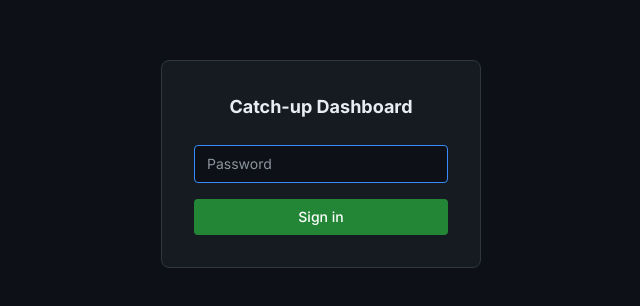
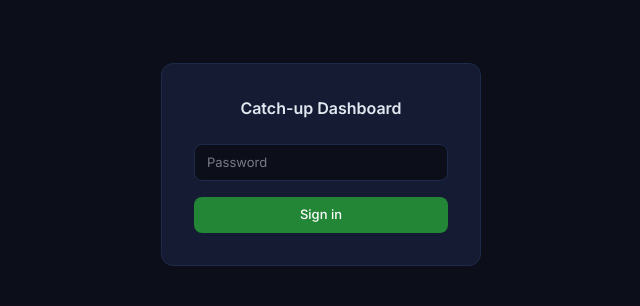
Before and after one commit to emilio510/catchup-dashboard, a Next.js app in the folder dashboard/: page /login in a window 1280 px wide. Shown: the part 236-542 px from the top of the page, without its empty margins (319-959 px from the left). Built offline with nearby package versions, Linux system fonts and the light colour scheme.

Commit message:
feat(ui): update analytics, login, chart to navy/slate theme

```diff
--- a/dashboard/app/analytics/page.tsx
+++ b/dashboard/app/analytics/page.tsx
@@ -18,24 +18,28 @@ export default async function AnalyticsPage({ searchParams }: PageProps) {
   const data = await getAnalyticsData(validDays);
 
   return (
-    <main className="max-w-7xl mx-auto px-6 py-8">
-      <div className="flex items-baseline justify-between mb-6">
-        <div className="flex items-center gap-4">
-          <Link href="/" className="text-sm text-[#8b949e] hover:text-[#e6edf3] transition-colors">
+    <main style={{ maxWidth: 900, margin: "0 auto", padding: "24px" }}>
+      <div style={{ display: "flex", alignItems: "baseline", justifyContent: "space-between", marginBottom: 24 }}>
+        <div style={{ display: "flex", alignItems: "center", gap: 16 }}>
+          <Link href="/" style={{ fontSize: 13, color: "#64748b", textDecoration: "none" }}>
             &larr; Dashboard
           </Link>
-          <h1 className="text-xl font-bold">Inbox Health</h1>
+          <h1 style={{ fontSize: 18, fontWeight: 600 }}>Inbox Health</h1>
         </div>
-        <div className="flex gap-2">
+        <div style={{ display: "flex", gap: 8 }}>
           {[7, 30, 90].map((d) => (
             <Link
               key={d}
               href={`/analytics?days=${d}`}
-              className={`px-3 py-1 text-sm rounded border transition-colors ${
-                d === validDays
-                  ? "border-[#1f6feb] text-[#e6edf3] bg-[#1f6feb]/20"
-                  : "border-[#30363d] text-[#8b949e] hover:border-[#8b949e]"
-              }`}
+              style={{
+                padding: "5px 12px",
+                fontSize: 12,
+                borderRadius: 6,
+                border: d === validDays ? "1px solid #3b82f6" : "1px solid #1e2a4a",
+                color: d === validDays ? "#e2e8f0" : "#64748b",
+                background: d === validDays ? "rgba(59,130,246,0.12)" : "transparent",
+                textDecoration: "none",
+              }}
             >
               {d}d
             </Link>
@@ -44,14 +48,14 @@ export default async function AnalyticsPage({ searchParams }: PageProps) {
       </div>
 
       {data.labels.length === 0 ? (
-        <p className="text-[#8b949e]">No scan data available for this time range.</p>
+        <p style={{ color: "#64748b" }}>No scan data available for this time range.</p>
       ) : (
-        <div className="bg-[#161b22] rounded-lg p-6 border border-[#30363d]">
+        <div style={{ background: "#141b33", borderRadius: 10, padding: 24, border: "1px solid #1e2a4a" }}>
           <AnalyticsChart labels={data.labels} datasets={data.datasets} />
         </div>
       )}
 
-      <p className="text-xs text-[#8b949e] mt-4">
+      <p style={{ fontSize: 11, color: "#64748b", marginTop: 16 }}>
         Showing open items per priority across {data.labels.length} scans in the last {validDays} days.
       </p>
     </main>
--- a/dashboard/app/login/page.tsx
+++ b/dashboard/app/login/page.tsx
@@ -34,9 +34,33 @@ export default function LoginPage() {
   }
 
   return (
-    <main className="min-h-screen flex items-center justify-center bg-[#0d1117]">
-      <div className="bg-[#161b22] border border-[#30363d] rounded-lg p-8 w-80">
-        <h1 className="text-lg font-bold text-[#e6edf3] mb-6 text-center">
+    <main
+      style={{
+        minHeight: "100vh",
+        display: "flex",
+        alignItems: "center",
+        justifyContent: "center",
+        background: "#0c0f1a",
+      }}
+    >
+      <div
+        style={{
+          background: "#141b33",
+          border: "1px solid #1e2a4a",
+          borderRadius: 12,
+          padding: 32,
+          width: 320,
+        }}
+      >
+        <h1
+          style={{
+            fontSize: 16,
+            fontWeight: 600,
+            color: "#e2e8f0",
+            marginBottom: 24,
+            textAlign: "center",
+          }}
+        >
           Catch-up Dashboard
         </h1>
         <form onSubmit={handleSubmit}>
@@ -45,17 +69,40 @@ export default function LoginPage() {
             name="password"
             placeholder="Password"
             autoFocus
-            className="w-full bg-[#0d1117] border border-[#30363d] rounded px-3 py-2 text-sm text-[#e6edf3] placeholder-[#8b949e] outline-none focus:border-[#388bfd] mb-4"
+            style={{
+              width: "100%",
+              background: "#0c0f1a",
+              border: "1px solid #1e2a4a",
+              borderRadius: 8,
+              padding: "8px 12px",
+              fontSize: 13,
+              color: "#e2e8f0",
+              outline: "none",
+              marginBottom: 16,
+            }}
           />
           <button
             type="submit"
             disabled={pending}
-            className="w-full bg-[#238636] hover:bg-[#2ea043] text-white text-sm font-medium py-2 rounded disabled:opacity-50"
+            style={{
+              width: "100%",
+              background: "#238636",
+              color: "white",
+              fontSize: 13,
+              fontWeight: 500,
+              padding: "8px 0",
+              borderRadius: 8,
+              border: "none",
+              cursor: "pointer",
+              opacity: pending ? 0.5 : 1,
+            }}
           >
             {pending ? "..." : "Sign in"}
           </button>
           {error && (
-            <p className="text-[#f85149] text-xs mt-3 text-center">{error}</p>
+            <p style={{ color: "#f87171", fontSize: 11, marginTop: 12, textAlign: "center" }}>
+              {error}
+            </p>
           )}
         </form>
       </div>
--- a/dashboard/components/analytics-chart.tsx
+++ b/dashboard/components/analytics-chart.tsx
@@ -25,10 +25,10 @@ interface AnalyticsChartProps {
 }
 
 const COLORS = {
-  P0: "#f85149",
-  P1: "#d29922",
-  P2: "#3fb950",
-  P3: "#8b949e",
+  P0: "#f87171",
+  P1: "#fbbf24",
+  P2: "#4ade80",
+  P3: "#94a3b8",
 };
 
 export function AnalyticsChart({ labels, datasets }: AnalyticsChartProps) {
@@ -77,7 +77,7 @@ export function AnalyticsChart({ labels, datasets }: AnalyticsChartProps) {
       legend: {
         position: "top" as const,
         labels: {
-          color: "#e6edf3",
+          color: "#e2e8f0",
           usePointStyle: true,
         },
       },
@@ -88,13 +88,13 @@ export function AnalyticsChart({ labels, datasets }: AnalyticsChartProps) {
     },
     scales: {
       x: {
-        ticks: { color: "#8b949e", maxTicksLimit: 12 },
-        grid: { color: "#21262d" },
+        ticks: { color: "#64748b", maxTicksLimit: 12 },
+        grid: { color: "#162038" },
       },
       y: {
         beginAtZero: true,
-        ticks: { color: "#8b949e", stepSize: 1 },
-        grid: { color: "#21262d" },
+        ticks: { color: "#64748b", stepSize: 1 },
+        grid: { color: "#162038" },
       },
     },
   };
```
